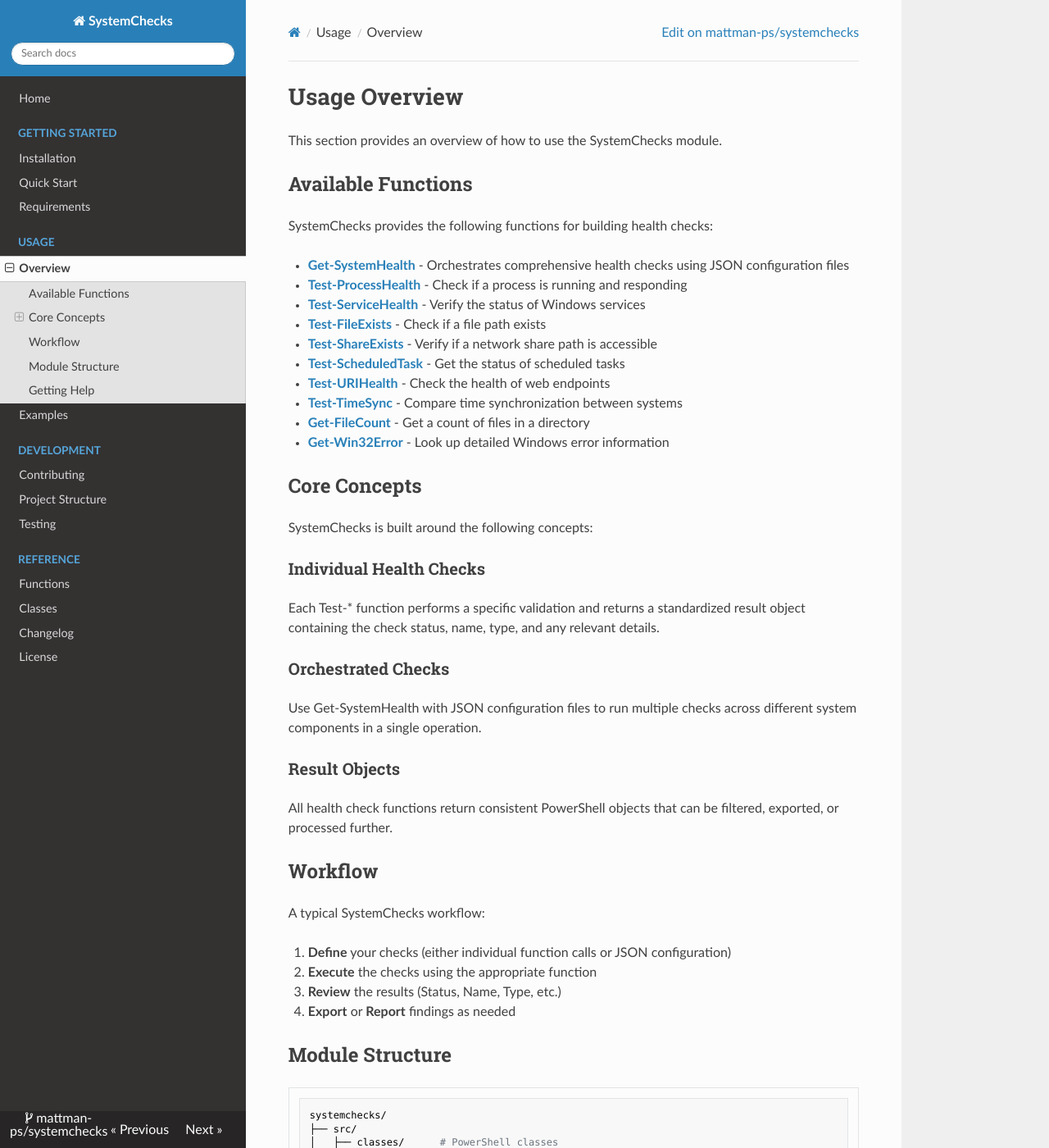
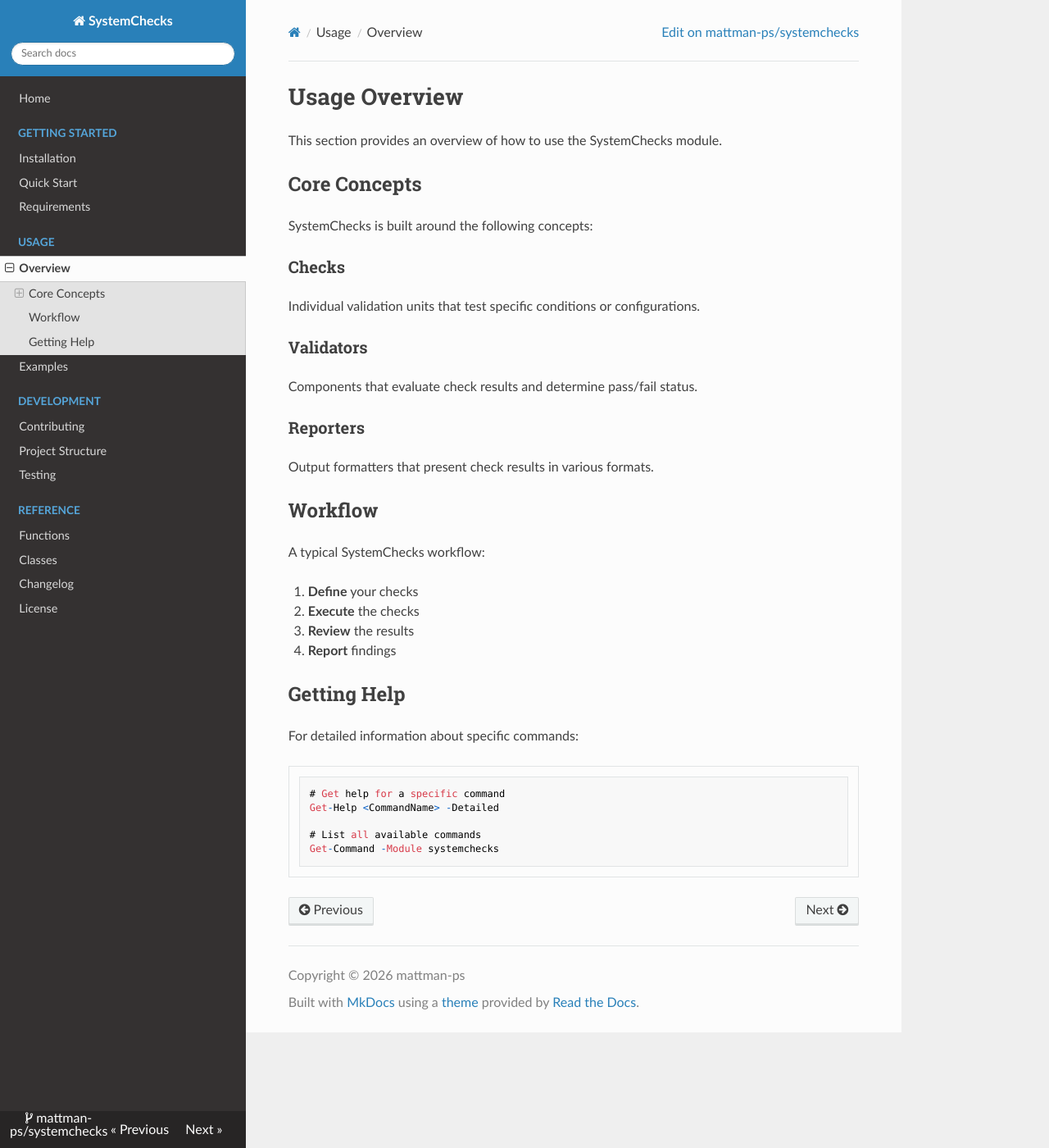
Before and after one commit to mattman-ps/systemchecks, an MkDocs documentation site: the page built from docs/usage/overview.md, in a window 1280 px wide and 1400 px high. Shown: the whole window at 82% size. Built offline with MkDocs 1.6.1, drawn with Linux system fonts in a browser that asks for light colours; nearby versions of some CDN libraries; some of the changed text lies outside the part shown.

Commit message:
More doc cleanup.

````diff
--- a/docs/usage/overview.md
+++ b/docs/usage/overview.md
@@ -1,60 +1,31 @@
 # Usage Overview
 
 This section provides an overview of how to use the SystemChecks module.
-
-## Available Functions
-
-SystemChecks provides the following functions for building health checks:
-
-- **[Get-SystemHealth](../reference/functions.md#get-systemhealth)** - Orchestrates comprehensive health checks using JSON configuration files
-- **[Test-ProcessHealth](../reference/functions.md#test-processhealth)** - Check if a process is running and responding
-- **[Test-ServiceHealth](../reference/functions.md#test-servicehealth)** - Verify the status of Windows services
-- **[Test-FileExists](../reference/functions.md#test-fileexists)** - Check if a file path exists
-- **[Test-ShareExists](../reference/functions.md#test-shareexists)** - Verify if a network share path is accessible
-- **[Test-ScheduledTask](../reference/functions.md#test-scheduledtask)** - Get the status of scheduled tasks
-- **[Test-URIHealth](../reference/functions.md#test-urihealth)** - Check the health of web endpoints
-- **[Test-TimeSync](../reference/functions.md#test-timesync)** - Compare time synchronization between systems
-- **[Get-FileCount](../reference/functions.md#get-filecount)** - Get a count of files in a directory
-- **[Get-Win32Error](../reference/functions.md#get-win32error)** - Look up detailed Windows error information
 
 ## Core Concepts
 
 SystemChecks is built around the following concepts:
 
-### Individual Health Checks
+### Checks
 
-Each Test-* function performs a specific validation and returns a standardized result object containing the check status, name, type, and any relevant details.
+Individual validation units that test specific conditions or configurations.
 
-### Orchestrated Checks
+### Validators
 
-Use Get-SystemHealth with JSON configuration files to run multiple checks across different system components in a single operation.
+Components that evaluate check results and determine pass/fail status.
 
-### Result Objects
+### Reporters
 
-All health check functions return consistent PowerShell objects that can be filtered, exported, or processed further.
+Output formatters that present check results in various formats.
 
 ## Workflow
 
 A typical SystemChecks workflow:
 
-1. **Define** your checks (either individual function calls or JSON configuration)
-2. **Execute** the checks using the appropriate function
-3. **Review** the results (Status, Name, Type, etc.)
-4. **Export** or **Report** findings as needed
-
-## Module Structure
-
-```
-systemchecks/
-├── src/
-│   ├── classes/      # PowerShell classes
-│   ├── public/       # Public exported functions
-│   ├── private/      # Internal helper functions
-│   └── resources/    # Additional resources
-├── tests/            # Pester tests
-├── example/          # Usage examples and config files
-└── docs/             # Documentation source
-```
+1. **Define** your checks
+2. **Execute** the checks
+3. **Review** the results
+4. **Report** findings
 
 ## Getting Help
 
@@ -66,7 +37,4 @@ Get-Help <CommandName> -Detailed
 
 # List all available commands
 Get-Command -Module systemchecks
-
-# View examples for a function
-Get-Help Test-ServiceHealth -Examples
 ```
````
Also changed, not shown: docs/getting-started/requirements.md (+1 -4 lines).
